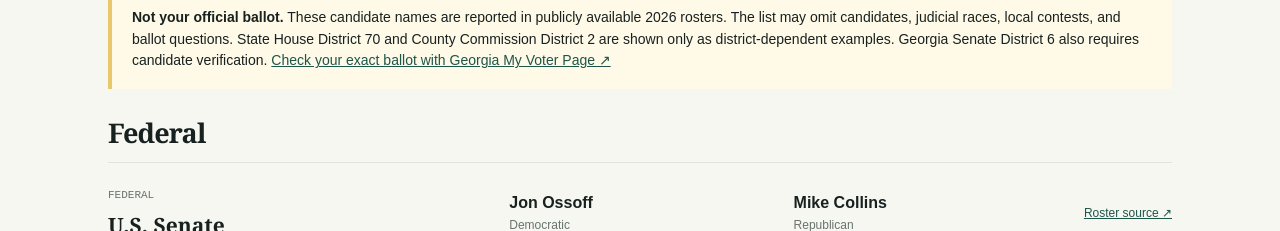
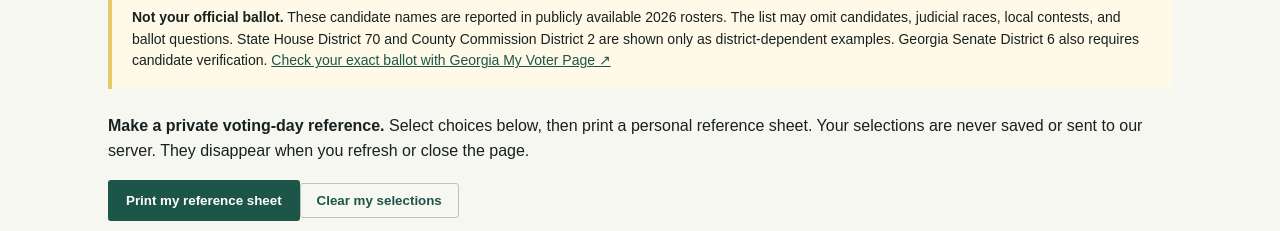
Before and after one commit to joeylaramore/represent-me, a website: page index.html in a window 1280 px wide. Shown: the part 694-925 px from the top of the page. Drawn offline with Linux system fonts and the light colour scheme.

Commit message:
Add explicit private print-and-clear controls to preliminary ballot

```diff
--- a/index.html
+++ b/index.html
@@ -14,6 +14,7 @@
     <section class="section wrap" id="contests">
       <div class="heading"><div><p class="eyebrow">November 3, 2026 · Research preview</p><h2>Preliminary ballot</h2></div><label id="preliminary-count">Loading reported contests</label></div>
       <p class="ballot-warning"><strong>Not your official ballot.</strong> These candidate names are reported in publicly available 2026 rosters. The list may omit candidates, judicial races, local contests, and ballot questions. State House District 70 and County Commission District 2 are shown only as district-dependent examples. Georgia Senate District 6 also requires candidate verification. <a href="https://mvp.sos.ga.gov/" target="_blank" rel="noopener noreferrer">Check your exact ballot with Georgia My Voter Page ↗</a></p>
+      <div class="print-ballot-controls"><p><strong>Make a private voting-day reference.</strong> Select choices below, then print a personal reference sheet. Your selections are never saved or sent to our server. They disappear when you refresh or close the page.</p><button type="button" class="button" id="print-ballot">Print my reference sheet</button><button type="button" class="outline" id="clear-ballot">Clear my selections</button><p class="source-note" id="ballot-selection-status" role="status">Nothing selected. Printing is optional.</p></div>
       <div id="preliminary-ballot" aria-live="polite"><p>Loading candidate roster…</p></div>
       <div class="ballot-warning"><h3>Still being researched</h3><p>Georgia Senate District 6, applicable judicial and municipal races, local questions, and the exact text of statewide ballot measures. A reported roster is not evidence that a contest appears on your individual ballot.</p><p><a href="https://sos.ga.gov/november-3-2026-general-election" target="_blank" rel="noopener noreferrer">Georgia Secretary of State ↗</a> · <a href="https://www.coweta.ga.us/164/Elections-Voter-Registration" target="_blank" rel="noopener noreferrer">Coweta County Elections ↗</a></p></div>
     </section>
```
